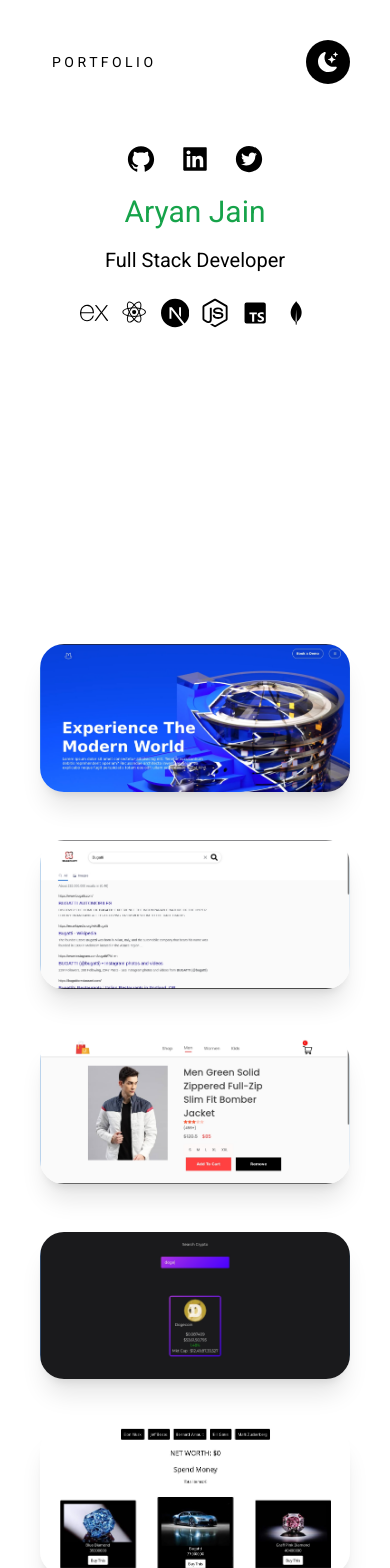
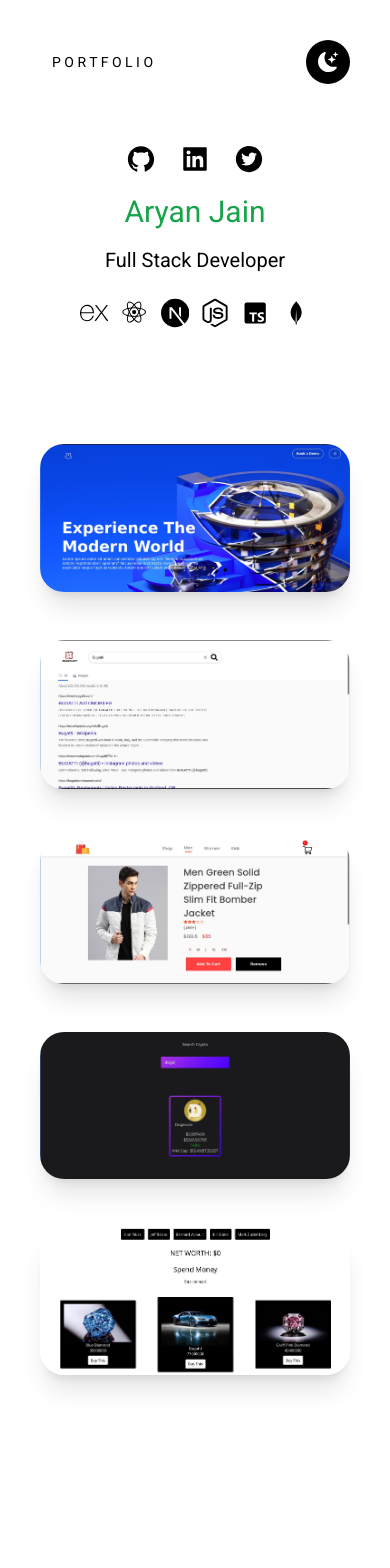
Before and after one commit to aryanofficialjain/Portfolio, a React (Vite) app: page / in a window 390 px wide. Shown: the top 1568 px of the page. After the commit the page ends 1423 px from the top, so only its background shows below. Built offline with nearby package versions, Linux system fonts and the light colour scheme.

Commit message:
little margin changes

```diff
--- a/src/App.jsx
+++ b/src/App.jsx
@@ -63,7 +63,7 @@ function App() {
 
         {/* <h2 className='text-center p-6 text-2xl md:text-5xl dark:text-white'>Web Apps</h2> */}
 
-        <section className='flex flex-col mt-[-200px]  flex-wrap gap-12 pb-12 items-center w-[100%] mx-auto justify-center mt-8 '>
+        <section className='flex flex-col sm:mt-[-200px] mt-[-400px]  flex-wrap gap-12 pb-12 items-center w-[100%] mx-auto justify-center mt-8 '>
           <a href="https://futuristic-3-d-website.vercel.app/" target='_blank'><img className='w-full  rounded-3xl  shadow-xl hover:shadow-2xl' src={one} alt="" /></a>
           <a href="https://searchify-mu.vercel.app" target='_blank'><img className='w-full  rounded-3xl shadow-xl hover:shadow-2xl ' src={two} alt="" /></a>
           <a href="https://react-ecommerce-store-bay.vercel.app" target='_blank'><img className='w-full  rounded-3xl shadow-xl hover:shadow-2xl ' src={three} alt="" /></a>
```
